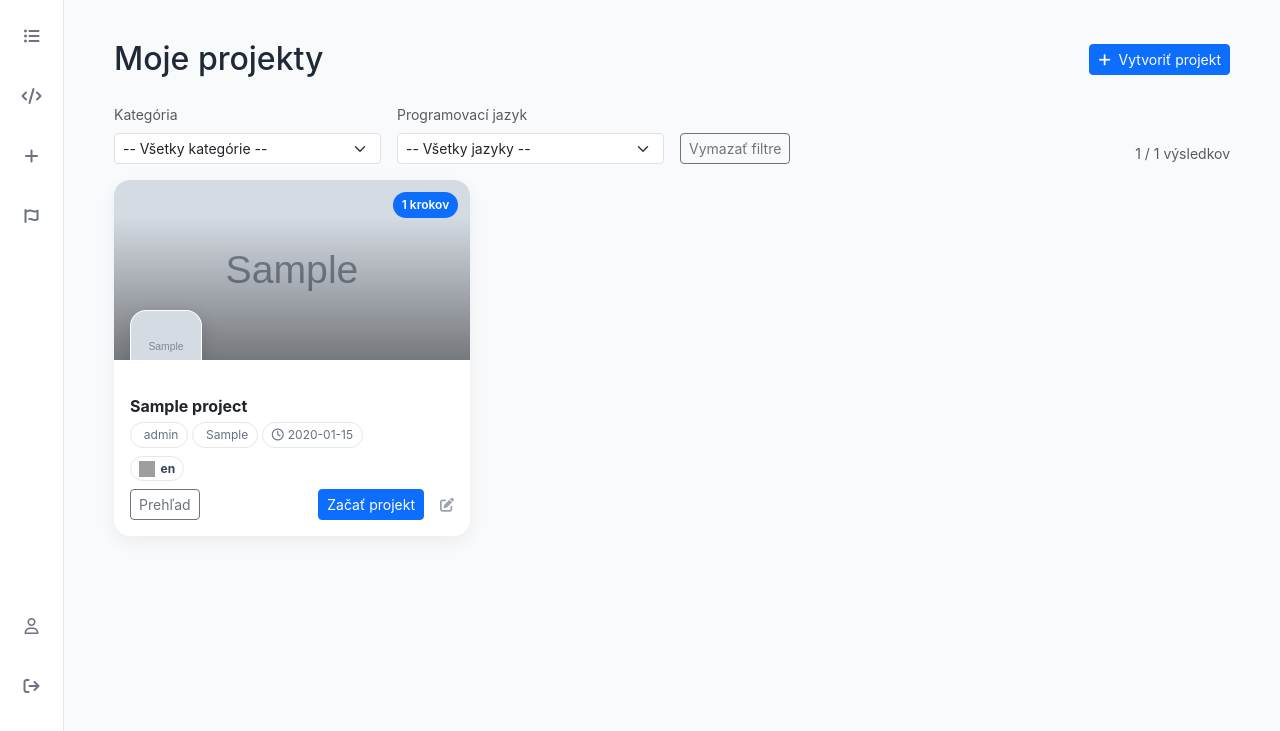
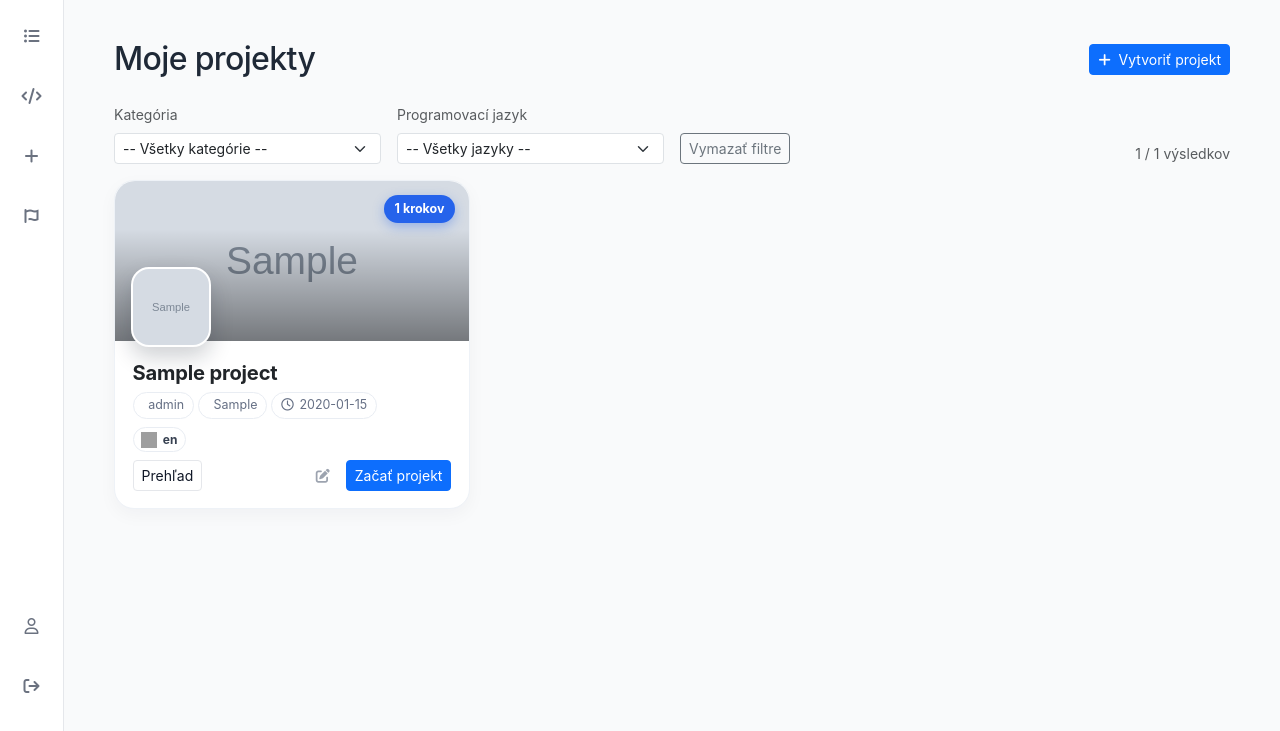
Before and after one commit to andreakollova/platforma-thenthis, a Flask app: page /moje-projekty in a window 1280 px wide. Shown: the part 69-800 px from the top of the page. Run offline with Flask 3, Linux system fonts and the light colour scheme; a user stored in the database is signed in; tables that the repository leaves empty hold one stand-in row (values such as "Sample post"); grey boxes marked "Sample" are stand-in pictures; parts of the project's set-up code (start-up, migrations or seed data) failed here and were passed over; grey boxes are pictures that could not be loaded.

Commit message:
final projekty

```diff
--- a/templates/moje-projekty.html
+++ b/templates/moje-projekty.html
@@ -12,66 +12,113 @@
 } %}
 
 <style>
+  .projects{
+    /* tune these three to control proportions */
+    --thumb-h: 160px;        /* o čosi menší cover */
+    --icon-size: 80px;       /* veľkosť ikonky projektu */
+    --icon-overlap: 6px;    /* KOĽKO má ikonka presahovať do tela karty */
+  }
   .projects * { box-sizing: border-box; }
-  .projects .card {
-    border: 0;
-    border-radius: 1rem;               /* zaoblenie hore aj dole */
-    overflow: visible;                  /* kvôli prečnievaniu ikonky */
-    box-shadow: 0 6px 18px rgba(16,24,40,.06);
+
+  /* --- karta --- */
+  .projects .card{
+    border:1px solid #eef2f7;
+    border-radius:20px;
+    overflow:visible;
+    background:#fff;
+    box-shadow:0 6px 18px rgba(16,24,40,.04);
+    transition: box-shadow .18s ease, transform .18s ease, border-color .18s ease;
   }
-  .projects .thumb {
-    position: relative;
-    height: 180px;
-    background: #eee center/cover no-repeat;
-    border-top-left-radius: 1rem;       /* top rohy, aj keď parent má overflow:visible */
-    border-top-right-radius: 1rem;
-    overflow: hidden;                   /* overlay a obsah pekne orezané */
-    display: block;
-    text-decoration: none;
-    cursor: pointer;
-  }
-  .projects .thumb .overlay {
-    position:absolute; inset:0; background: linear-gradient(180deg, rgba(0,0,0,.0) 20%, rgba(0,0,0,.45) 100%);
+  .projects .card:hover{
+    transform: translateY(-2px);
+    border-color:#e7ecf4;
+    box-shadow:0 10px 26px rgba(16,24,40,.07);
   }
 
-  /* väčšia ikonka v ľavom dolnom rohu náhľadu */
-  .projects .proj-icon {
-    position:absolute; left:16px; bottom:-22px;
-    width:72px; height:72px; border-radius:16px;
-    border:1px solid rgba(255,255,255,.8);
-    background:#fff; object-fit:cover;
-    box-shadow: 0 6px 18px rgba(16,24,40,.15);
-    z-index: 2;
+  /* cover */
+  .projects .thumb{
+    position:relative;
+    height:var(--thumb-h);
+    background:#eceff3 center/cover no-repeat;
+    border-top-left-radius:20px;
+    border-top-right-radius:20px;
+    overflow:hidden;
+    display:block;
+    text-decoration:none;
+  }
+  .projects .thumb::after{
+    content:"";
+    position:absolute; inset:0;
+    background:linear-gradient(180deg, rgba(0,0,0,0) 30%, rgba(0,0,0,.45) 100%);
   }
 
-  /* odznak krokov – modrý ako btn-primary */
-  .projects .badge-steps {
-    position:absolute; right:12px; top:12px;
-    background: var(--bs-primary, #0d6efd); color:#fff;
-    border-radius:999px; font-weight:600; padding:.25rem .55rem; font-size:.75rem;
+  /* steps badge */
+  .projects .badge-steps{
+    position:absolute; right:14px; top:14px; z-index:2;
+    background:#2563eb; color:#fff;
+    border-radius:999px; font-weight:700;
+    padding:.28rem .66rem; font-size:.78rem;
+    box-shadow:0 4px 12px rgba(37,99,235,.35);
   }
 
-  .projects .meta-chip { border:1px solid #e5e7eb; border-radius:999px; padding:.2rem .55rem; font-size:.75rem; color:#667085; background:#fff; }
-  .projects .langs img { width:16px; height:16px; }
-  .projects .langs .badge { background:#fff; border:1px solid #e5e7eb; border-radius:999px; gap:.35rem; padding:.2rem .5rem; font-size:.75rem; color:#374151; }
-  .projects .title { font-weight:700; font-size:1rem; }
-  .projects .actions .btn { font-size:.85rem; }
-  .projects .empty { border:1px dashed #e5e7eb; border-radius:1rem; padding:2rem; text-align:center; color:#667085; }
+  /* ikonka projektu
+     top = cover_height - (icon_size - desired_overlap)
+     => ikonka je „vyššie“, neprekryje titulok
+  */
+  .projects .proj-icon{
+    position:absolute; left:16px;
+    top: calc(var(--thumb-h) - (var(--icon-size) - var(--icon-overlap)));
+    width:var(--icon-size); height:var(--icon-size); object-fit:cover;
+    border-radius:18px; border:2px solid #fff; background:#fff;
+    box-shadow:0 10px 22px rgba(16,24,40,.2); z-index:3; cursor:pointer;
+  }
 
-  /* nech je pod ikonou miesto pre nadpis */
-  .projects .card-body { padding-top: 2.1rem; }
+  /* telo karty – menej priestoru nad titulkom */
+  .projects .card-body{ padding:1.25rem 1.1rem 1.1rem 1.1rem; }
 
-  /* mini menu (ako pri cvičeniach) */
-  .projects .settings-icon { cursor:pointer; color:#6b7280; }
-  .projects .settings-dropdown { display:none; position:absolute; right:0; top:100%; z-index:1055; }
-  .projects .settings-dropdown .dropdown-item { padding:.4rem .75rem; display:block; white-space:nowrap; }
+  /* titulok – ľahší weight a tesnejší */
+  .projects .title{
+    font-size:1.26rem;
+    font-weight:700;           /* menej tučné */
+    letter-spacing:-.01em;
+    line-height:1.22;
+    margin-bottom:.35rem;
+  }
 
-  /* modal prehľadu – jednoduchý */
-  .proj-preview h5 { margin-bottom:.25rem; }
-  .proj-preview .icon { width:36px; height:36px; border-radius:10px; border:1px solid #e5e7eb; object-fit:cover; }
-  .proj-preview .muted { color:#6b7280; }
-  .proj-preview ul { margin:0; padding-left:1.1rem; }
-  .proj-preview ul li strong { color: var(--bs-primary, #0d6efd); }
+  /* meta chipy */
+  .projects .meta-chip{
+    background:#fff; color:#667085;
+    border:1px solid #e9edf3; border-radius:999px;
+    padding:.22rem .56rem; font-size:.78rem;
+    display:inline-flex; align-items:center; gap:.35rem;
+  }
+
+  /* jazyky */
+  .projects .langs .badge{
+    background:#fff; border:1px solid #e9edf3; color:#374151;
+    border-radius:999px; padding:.2rem .48rem; font-size:.75rem;
+    display:inline-flex; align-items:center; gap:.35rem;
+  }
+  .projects .langs img{ width:16px; height:16px; }
+
+  /* sekundárne tlačidlo */
+  .projects .btn-ghost{ background:#fff; color:#111827; border:1px solid #e5e7eb; }
+  .projects .btn-ghost:hover{ background:#f8fafc; }
+
+  /* mini menu */
+  .projects .settings-icon{ cursor:pointer; color:#6b7280; position:relative; }
+  .projects .settings-dropdown{ display:none; position:absolute; right:0; top:100%; z-index:1055; }
+  .projects .settings-dropdown .dropdown-item{ padding:.45rem .8rem; white-space:nowrap; }
+
+  /* prázdny stav */
+  .projects .empty{ border:1px dashed #e5e7eb; border-radius:20px; padding:2rem; text-align:center; color:#667085; background:#fff; }
+
+  /* modal */
+  .proj-preview h5{ margin-bottom:.25rem; }
+  .proj-preview .icon{ width:36px; height:36px; border-radius:10px; border:1px solid #e5e7eb; object-fit:cover; }
+  .proj-preview .muted{ color:#6b7280; }
+  .proj-preview ul{ margin:0; padding-left:1.1rem; }
+  .proj-preview ul li strong{ color:#2563eb; }
 </style>
 
 <main class="projects container py-3">
@@ -83,13 +130,13 @@
   {% endwith %}
 
   <div class="d-flex align-items-center justify-content-between mb-4">
-    <h2 class="mb-0">Moje projekty</h2>
+    <h2 class="mb-0" style="font-weight:500; letter-spacing:-.02em;">Moje projekty</h2>
     <a href="{{ url_for('projekt_vytvorit') }}" class="btn btn-primary btn-sm">
       <i class="fa-solid fa-plus me-1"></i> Vytvoriť projekt
     </a>
   </div>
 
-  {# Filtre (klient-side) #}
+  {# Filtre #}
   <form class="row g-3 mb-3" id="projectFilters" onsubmit="return false;">
     <div class="col-sm-6 col-lg-3">
       <label class="form-label small text-muted">Kategória</label>
@@ -106,11 +153,7 @@
       <label class="form-label small text-muted">Programovací jazyk</label>
       <select id="filterLang" class="form-select form-select-sm">
         <option value="">-- Všetky jazyky --</option>
-        <option>Python</option>
-        <option>JavaScript</option>
-        <option>HTML</option>
-        <option>CSS</option>
-        <option>SQL</option>
+        <option>Python</option><option>JavaScript</option><option>HTML</option><option>CSS</option><option>SQL</option>
       </select>
     </div>
     <div class="col-12 col-lg-6 d-flex align-items-end gap-2">
@@ -137,33 +180,36 @@
         <div class="col project-col"
              data-category="{{ p.category }}"
              data-langs="{{ (langs_list | join(',')) if langs_list else '' }}">
-          <div class="card h-100 position-relative" style="overflow: visible;">
+          <div class="card h-100 position-relative">
             <a href="{{ detail_url }}"
                class="thumb"
                aria-label="Otvoriť projekt: {{ p.title }}"
                style="background-image:url('{{ url_for('static', filename=cover_path) }}')">
-              <img class="proj-icon"
-                   src="{{ url_for('static', filename=icon_path) }}"
-                   alt="ikonka"
-                   data-href="{{ detail_url }}">
               <span class="badge-steps">{{ p.steps_count or 0 }} krokov</span>
-              <div class="overlay"></div>
             </a>
 
+            <!-- ikonka mimo .thumb (neorezaná) a vyššie, aby neprekryla titulok -->
+            <img class="proj-icon"
+                 src="{{ url_for('static', filename=icon_path) }}"
+                 alt="ikonka"
+                 data-href="{{ detail_url }}">
+
             <div class="card-body">
-              <div class="title mb-1 text-truncate">{{ p.title }}</div>
+              <div class="title text-truncate">{{ p.title }}</div>
 
               <div class="d-flex flex-wrap gap-1 mb-2">
-                <span class="meta-chip"><i class="fa-regular fa-signal-bars me-1"></i>{{ p.level }}</span>
-                <span class="meta-chip"><i class="fa-regular fa-grid-2 me-1"></i>{{ p.category }}</span>
-                {% if p.time_estimate %}<span class="meta-chip"><i class="fa-regular fa-clock me-1"></i>{{ p.time_estimate }}</span>{% endif %}
+                <span class="meta-chip"><i class="fa-regular fa-signal-bars"></i><span>{{ p.level }}</span></span>
+                <span class="meta-chip"><i class="fa-regular fa-grid-2"></i><span>{{ p.category }}</span></span>
+                {% if p.time_estimate %}
+                  <span class="meta-chip"><i class="fa-regular fa-clock"></i><span>{{ p.time_estimate }}</span></span>
+                {% endif %}
               </div>
 
               {% if langs_list %}
                 <div class="langs d-flex flex-wrap gap-2 mb-2">
                   {% for L in langs_list %}
                     {% set Ls = L.strip() %}
-                    <span class="badge d-inline-flex align-items-center">
+                    <span class="badge">
                       <img src="{{ url_for('static', filename='icons/' ~ icon_files.get(Ls, 'default.svg')) }}" alt="{{ Ls }} ikonka">{{ Ls }}
                     </span>
                   {% endfor %}
@@ -172,7 +218,7 @@
 
               <div class="d-flex justify-content-between align-items-center">
                 <button type="button"
-                        class="btn btn-outline-secondary btn-sm open-project-preview"
+                        class="btn btn-ghost btn-sm open-project-preview"
                         data-bs-toggle="modal"
                         data-bs-target="#projectPreviewModal"
                         data-title="{{ p.title }}"
@@ -189,23 +235,19 @@
                 </button>
 
                 <div class="d-flex align-items-center gap-3">
-                  <a href="{{ detail_url }}#start" class="btn btn-primary btn-sm">
-                    Začať projekt
-                  </a>
-
-                  {# drobné menu s jedinou položkou „Odstrániť“ #}
-                  <div class="settings-icon position-relative">
+                  <!-- edit ikona vľavo od tlačidla „Začať projekt“ -->
+                  <div class="settings-icon">
                     <i class="fa-solid fa-pen-to-square"></i>
                     <div class="settings-dropdown bg-white border rounded shadow-sm mt-1">
                       <form method="POST" action="{{ url_for('projekt_delete', project_id=p.id) }}"
                             id="form-{{ p.id }}" class="delete-form m-0">
                         <button type="button" class="dropdown-item text-danger small open-delete-modal"
-                                data-form-id="form-{{ p.id }}">
-                          Odstrániť
-                        </button>
+                                data-form-id="form-{{ p.id }}">Odstrániť</button>
                       </form>
                     </div>
                   </div>
+
+                  <a href="{{ detail_url }}#start" class="btn btn-primary btn-sm">Začať projekt</a>
                 </div>
               </div>
 
@@ -251,9 +293,7 @@
   <div class="modal-dialog modal-dialog-centered">
     <div class="modal-content p-4 border-0 rounded-4 shadow-sm" style="max-width: 380px; margin: auto;">
       <div class="text-center">
-        <div class="mb-3">
-          <i class="fa-solid fa-triangle-exclamation text-danger" style="font-size: 2.4rem;"></i>
-        </div>
+        <div class="mb-3"><i class="fa-solid fa-triangle-exclamation text-danger" style="font-size: 2.4rem;"></i></div>
         <h5 class="mb-3">Vymazať projekt?</h5>
         <p class="text-muted mb-4 small">Túto akciu nie je možné vrátiť späť. Naozaj chceš pokračovať?</p>
         <div class="d-flex justify-content-center gap-2">
@@ -271,16 +311,15 @@
   const esc = (s)=> (s??'').replace(/&/g,'&amp;').replace(/</g,'&lt;').replace(/>/g,'&gt;');
   const nl2br = (s)=> esc(s||'').replace(/\n/g,'<br>');
 
-  // Klik na prečnievajúcu ikonku (časť mimo <a>) -> otvor detail
+  // klik na ikonku
   document.querySelectorAll('.proj-icon').forEach(img=>{
     img.addEventListener('click', (e)=>{
       e.preventDefault(); e.stopPropagation();
-      const href = img.getAttribute('data-href');
-      if (href) location.href = href;
+      const href = img.getAttribute('data-href'); if (href) location.href = href;
     });
   });
 
-  // Prehľad (modal)
+  // prehľad (modal)
   document.querySelectorAll('.open-project-preview').forEach(btn=>{
     btn.addEventListener('click', ()=>{
       const title     = btn.dataset.title || '—';
@@ -300,15 +339,12 @@
       if (level)    parts.push(`Úroveň: ${esc(level)}`);
       if (time)     parts.push(`Čas: ${esc(time)}`);
       $('#pvMeta').innerHTML = parts.length ? parts.join(' · ') : '—';
-
       $('#pvLangs').innerHTML = langs && langs.length ? `<strong>Jazyky:</strong> ${langs.map(esc).join(', ')}` : '';
 
       if (preview){
         $('#pvPreviewBox').style.display = 'block';
         const a = $('#pvPreviewLink'); a.href = preview; a.textContent = preview;
-      } else {
-        $('#pvPreviewBox').style.display = 'none';
-      }
+      } else { $('#pvPreviewBox').style.display = 'none'; }
 
       $('#pvAssignment').innerHTML = nl2br(assignment);
 
@@ -327,11 +363,9 @@
     });
   });
 
-  // Dropdown s jedinou položkou "Odstrániť"
+  // dropdown
   document.addEventListener('click', function (e) {
-    // zavri všetky
     document.querySelectorAll('.settings-dropdown').forEach(d => d.style.display = 'none');
-    // ak klik na ikonku – otvor príslušný dropdown
     const iconWrap = e.target.closest('.settings-icon');
     if (iconWrap){
       const dd = iconWrap.querySelector('.settings-dropdown');
@@ -339,21 +373,18 @@
     }
   });
 
-  // Potvrdenie mazania
+  // potvrdenie mazania
   let targetForm = null;
   document.querySelectorAll('.open-delete-modal').forEach(btn=>{
     btn.addEventListener('click', ()=>{
       const id = btn.getAttribute('data-form-id');
       targetForm = document.getElementById(id);
-      const m = new bootstrap.Modal(document.getElementById('deleteConfirmModal'));
-      m.show();
+      new bootstrap.Modal(document.getElementById('deleteConfirmModal')).show();
     });
   });
-  document.getElementById('confirmDeleteBtn').addEventListener('click', function () {
-    if (targetForm) targetForm.submit();
-  });
+  document.getElementById('confirmDeleteBtn').addEventListener('click', ()=>{ if (targetForm) targetForm.submit(); });
 
-  // ---- Klientsky filter (kategória + jazyk) ----
+  // filtre
   const filterCategory = document.getElementById('filterCategory');
   const filterLang     = document.getElementById('filterLang');
   const resultCount    = document.getElementById('resultCount');
@@ -374,19 +405,15 @@
       if (show) visible++;
     });
 
-    const total = cols.length;
-    resultCount.textContent = `${visible} / ${total} výsledkov`;
+    resultCount.textContent = `${visible} / ${cols.length} výsledkov`;
   }
 
   filterCategory.addEventListener('change', applyFilters);
   filterLang.addEventListener('change', applyFilters);
   document.getElementById('btnClearFilters').addEventListener('click', ()=>{
-    filterCategory.value = '';
-    filterLang.value = '';
-    applyFilters();
+    filterCategory.value = ''; filterLang.value = ''; applyFilters();
   });
 
-  // prvotné spočítanie
   applyFilters();
 })();
 </script>
```
